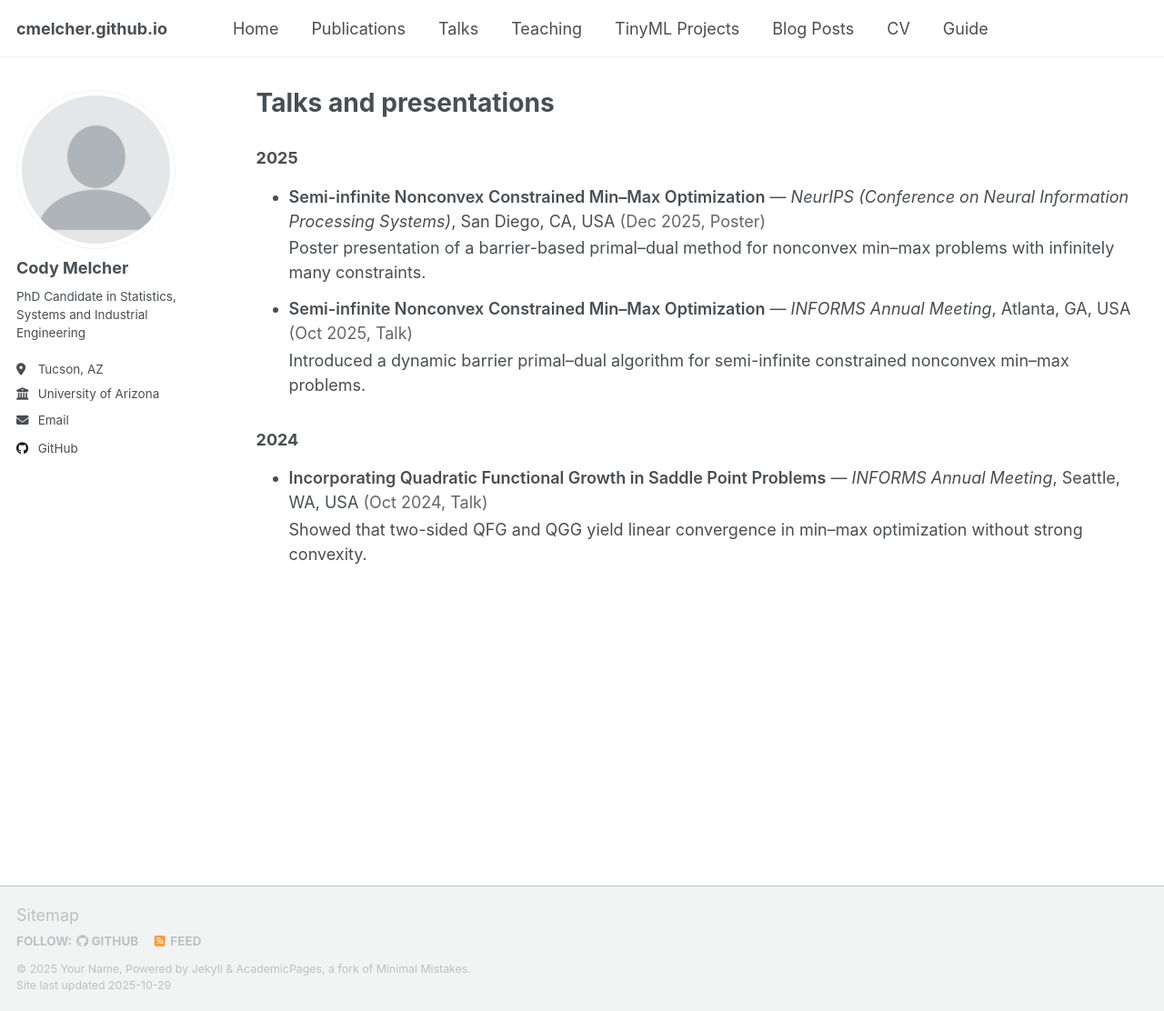
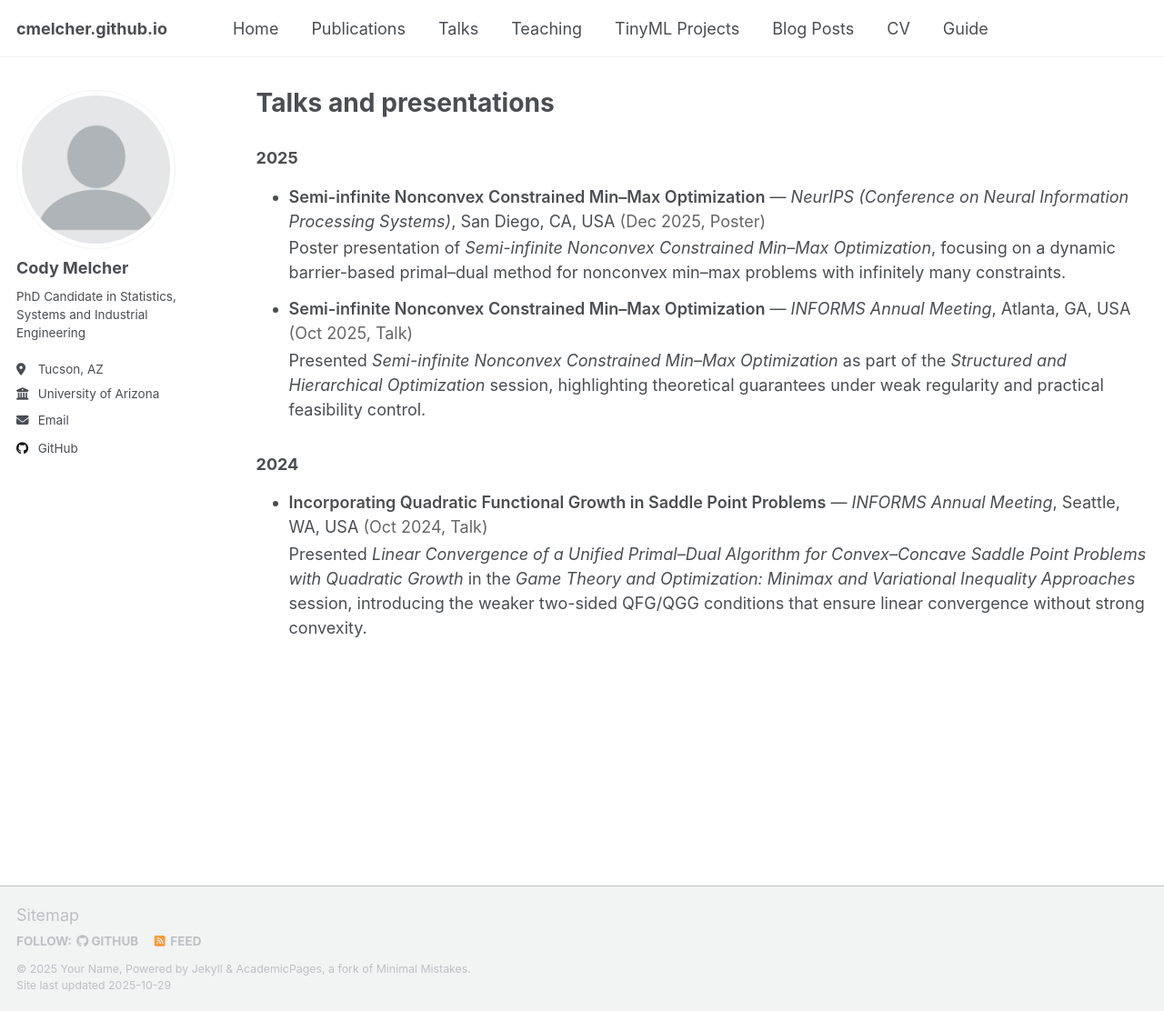
Before and after one commit to cmelcher/cmelcher.github.io, a Jekyll site: the page built from talks.md, in a window 1280 px wide and 1112 px high. Shown: the whole window at 91% size. Built offline with Jekyll 4.4.1, drawn with Linux system fonts in a browser that asks for light colours; a script that is not in the unit is left out.

Commit message:
Update talks.md

```diff
--- a/talks.md
+++ b/talks.md
@@ -21,13 +21,13 @@ author_profile: true
     <span class="talk-title">Semi-infinite Nonconvex Constrained Min–Max Optimization</span> —
     <span class="talk-venue">NeurIPS (Conference on Neural Information Processing Systems)</span>, San Diego, CA, USA
     <span class="talk-meta">(Dec 2025, Poster)</span>
-    <div class="talk-desc">Poster presentation of a barrier-based primal–dual method for nonconvex min–max problems with infinitely many constraints.</div>
+    <div class="talk-desc">Poster presentation of <em>Semi-infinite Nonconvex Constrained Min–Max Optimization</em>, focusing on a dynamic barrier-based primal–dual method for nonconvex min–max problems with infinitely many constraints.</div>
   </li>
   <li>
     <span class="talk-title">Semi-infinite Nonconvex Constrained Min–Max Optimization</span> —
     <span class="talk-venue">INFORMS Annual Meeting</span>, Atlanta, GA, USA
     <span class="talk-meta">(Oct 2025, Talk)</span>
-    <div class="talk-desc">Introduced a dynamic barrier primal–dual algorithm for semi-infinite constrained nonconvex min–max problems.</div>
+    <div class="talk-desc">Presented <em>Semi-infinite Nonconvex Constrained Min–Max Optimization</em> as part of the <em>Structured and Hierarchical Optimization</em> session, highlighting theoretical guarantees under weak regularity and practical feasibility control.</div>
   </li>
 </ul>
 
@@ -37,6 +37,6 @@ author_profile: true
     <span class="talk-title">Incorporating Quadratic Functional Growth in Saddle Point Problems</span> —
     <span class="talk-venue">INFORMS Annual Meeting</span>, Seattle, WA, USA
     <span class="talk-meta">(Oct 2024, Talk)</span>
-    <div class="talk-desc">Showed that two-sided QFG and QGG yield linear convergence in min–max optimization without strong convexity.</div>
+    <div class="talk-desc">Presented <em>Linear Convergence of a Unified Primal–Dual Algorithm for Convex–Concave Saddle Point Problems with Quadratic Growth</em> in the <em>Game Theory and Optimization: Minimax and Variational Inequality Approaches</em> session, introducing the weaker two-sided QFG/QGG conditions that ensure linear convergence without strong convexity.</div>
   </li>
 </ul>
```
